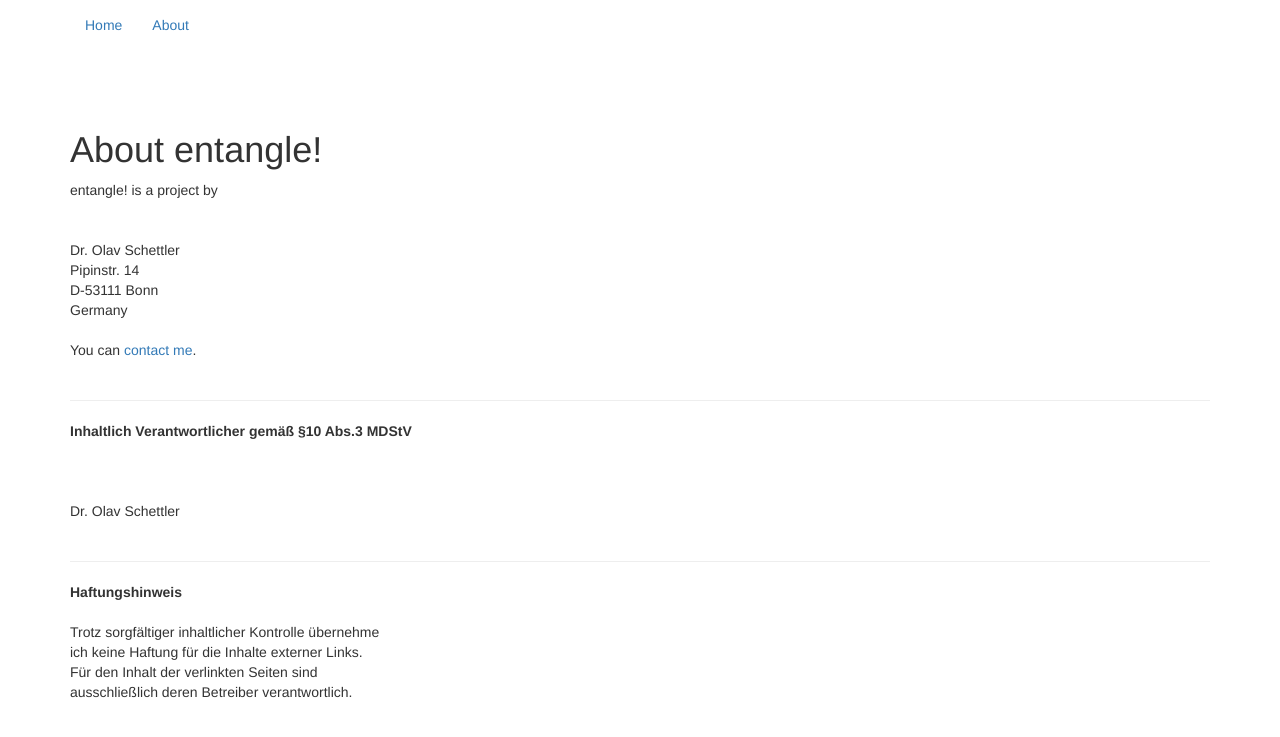
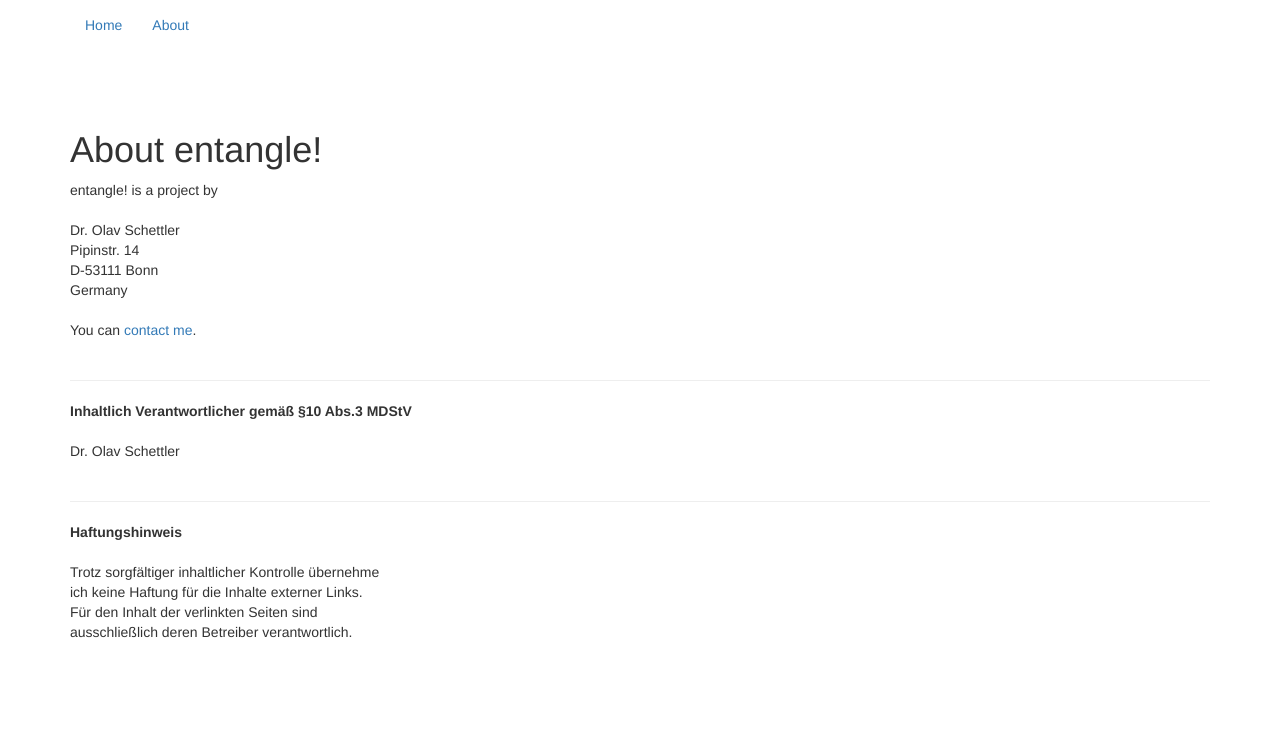
Before and after one commit to oschettler/entangle, a Jekyll site: the page built from about.html, in a window 1280 px wide. Shown: the top 737 px of the page. Built offline with Jekyll 4.4.1, drawn with Linux system fonts in a browser that asks for light colours; nearby versions of some CDN libraries.

Commit message:
save about.html

```diff
--- a/about.html
+++ b/about.html
@@ -7,7 +7,6 @@ res:
 
 <h1>{{ page.title }}</h1>
 <div>entangle! is a project by</div>
-<div><br clear="none"/></div>
 <div><br clear="none"/></div>
 <div>Dr. Olav Schettler</div>
 <div>Pipinstr. 14</div>
@@ -19,6 +18,4 @@ res:
 <div><hr/></div>
 <div><strong>Inhaltlich Verantwortlicher gemäß §10 Abs.3 MDStV</strong></div>
 <div><br clear="none"/></div>
-<div><br clear="none"/></div>
-<div><br clear="none"/></div>
 <div>Dr. Olav Schettler<div><br clear="none"/></div><hr/><strong>Haftungshinweis</strong><div><br clear="none"/></div><div>Trotz sorgfältiger inhaltlicher Kontrolle übernehme</div><div>ich keine Haftung für die Inhalte externer Links.</div><div>Für den Inhalt der verlinkten Seiten sind</div><div>ausschließlich deren Betreiber verantwortlich. <br clear="none"/></div><div><br clear="none"/></div></div>
```
